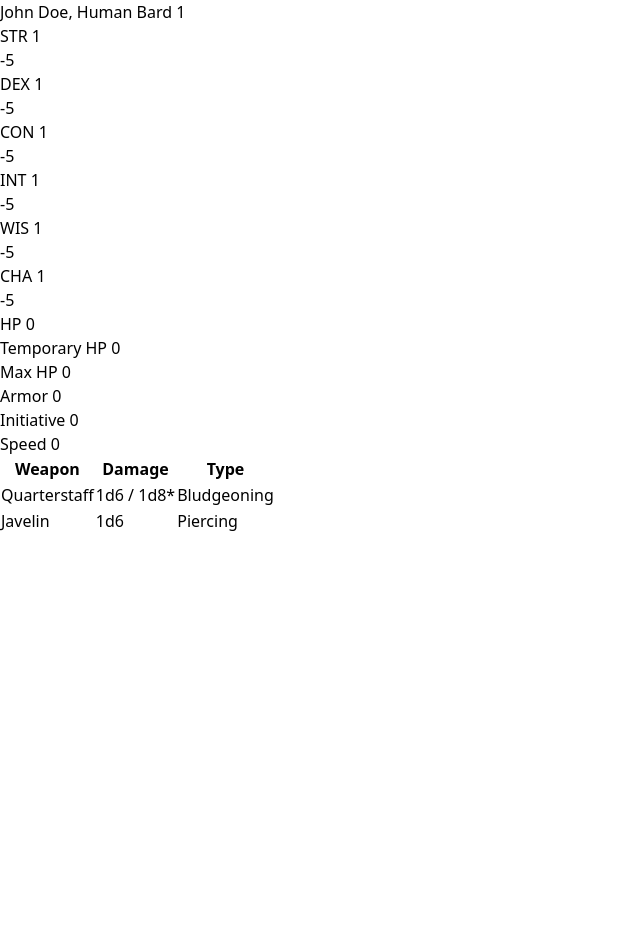
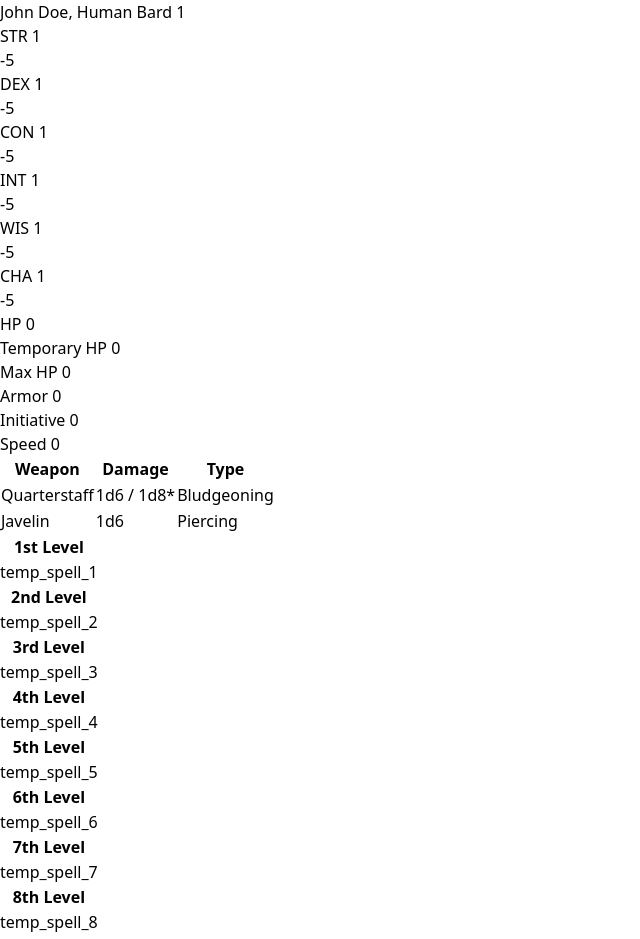
Before and after one commit to xwilson03/DND_Helper, a Svelte app: page / in a window 1280 px wide. Shown: the top 939 px of the page, without its empty margins (0-640 px from the left). Before the commit the page ends 800 px from the top, so only its background shows below. Built offline with nearby package versions, Linux system fonts and the light colour scheme.

Commit message:
adds placeholder SpellList component

```diff
--- a/src/App.svelte
+++ b/src/App.svelte
@@ -3,6 +3,7 @@
     import StatLine from "./components/stats/StatLine.svelte";
     import CombatPanel from "./components/CombatPanel.svelte";
     import EquipmentPanel from "./components/EquipmentPanel.svelte";
+    import SpellList from "./components/SpellList.svelte";
 </script>
 
 <main class="flex h-screen w-screen bg-zinc-900 text-white">
@@ -13,4 +14,9 @@
         <EquipmentPanel />
         <div class="pane flex-grow"/>
     </div>
+    <div class="flex flex-grow"/>
+    <div class="flex flex-col">
+        <SpellList/>
+        <div class="pane flex-grow">
+    </div>
 </main>
--- /dev/null
+++ b/src/components/SpellList.svelte
@@ -0,0 +1,30 @@
+<script lang="ts">
+
+    const allSpells = [
+        { level: '1st', spells: [{name: "temp_spell_1", description: "temp_description_1"}] },
+        { level: '2nd', spells: [{name: "temp_spell_2", description: "temp_description_2"}] },
+        { level: '3rd', spells: [{name: "temp_spell_3", description: "temp_description_3"}] },
+        { level: '4th', spells: [{name: "temp_spell_4", description: "temp_description_4"}] },
+        { level: '5th', spells: [{name: "temp_spell_5", description: "temp_description_5"}] },
+        { level: '6th', spells: [{name: "temp_spell_6", description: "temp_description_6"}] },
+        { level: '7th', spells: [{name: "temp_spell_7", description: "temp_description_7"}] },
+        { level: '8th', spells: [{name: "temp_spell_8", description: "temp_description_8"}] },
+        { level: '9th', spells: [{name: "temp_spell_9", description: "temp_description_9"}] },
+    ];
+
+</script>
+
+<section class="pane flex flex-col items-stretch gap-y-10 overflow-scroll">
+    {#each allSpells as spellLevel}
+        <table class="border-separate border-spacing-x-0.5 border-spacing-y-1 items-stretch">
+            <th>{spellLevel.level} Level</th>
+
+            {#each spellLevel.spells as spell}
+                <tr class="rounded-lg border-l border-r border-zinc-800 bg-zinc-900 text-center">
+                {spell.name}
+                </tr>
+            {/each}
+
+        </table>
+    {/each}
+</section>
```
